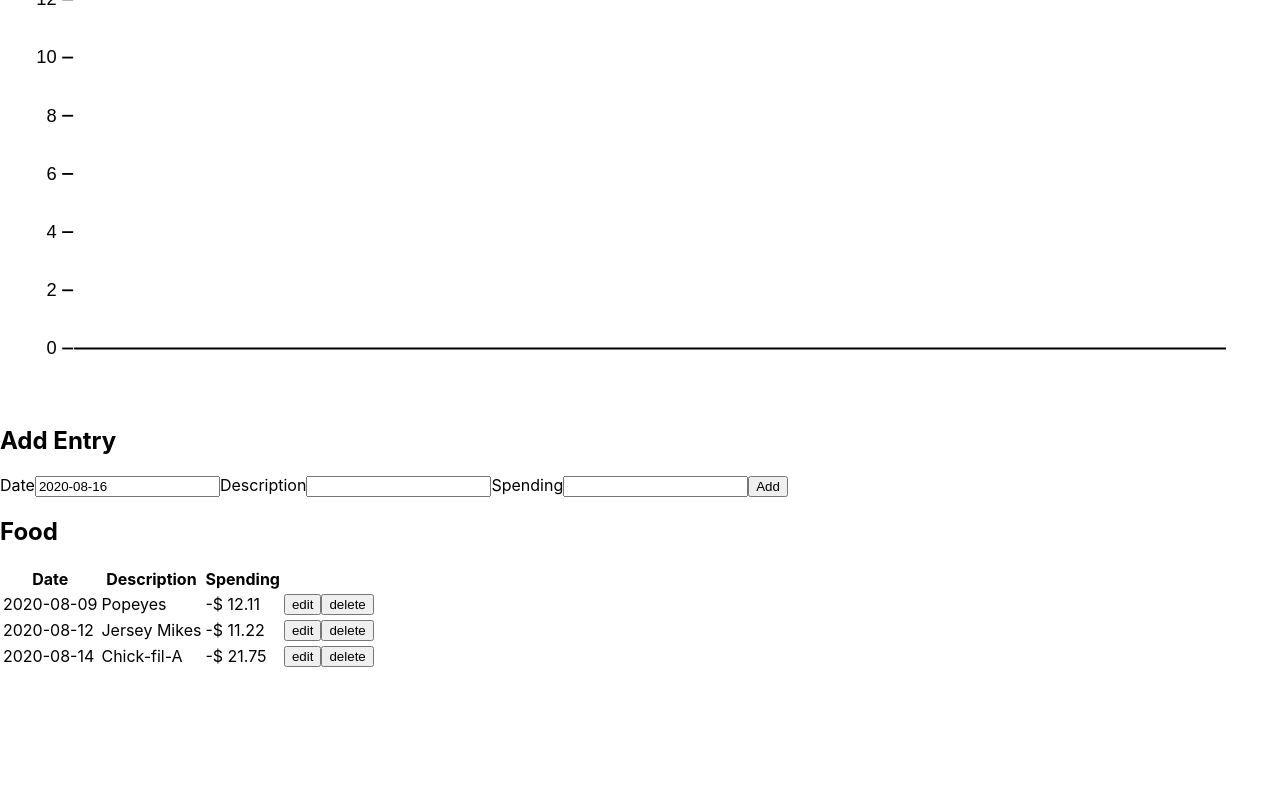
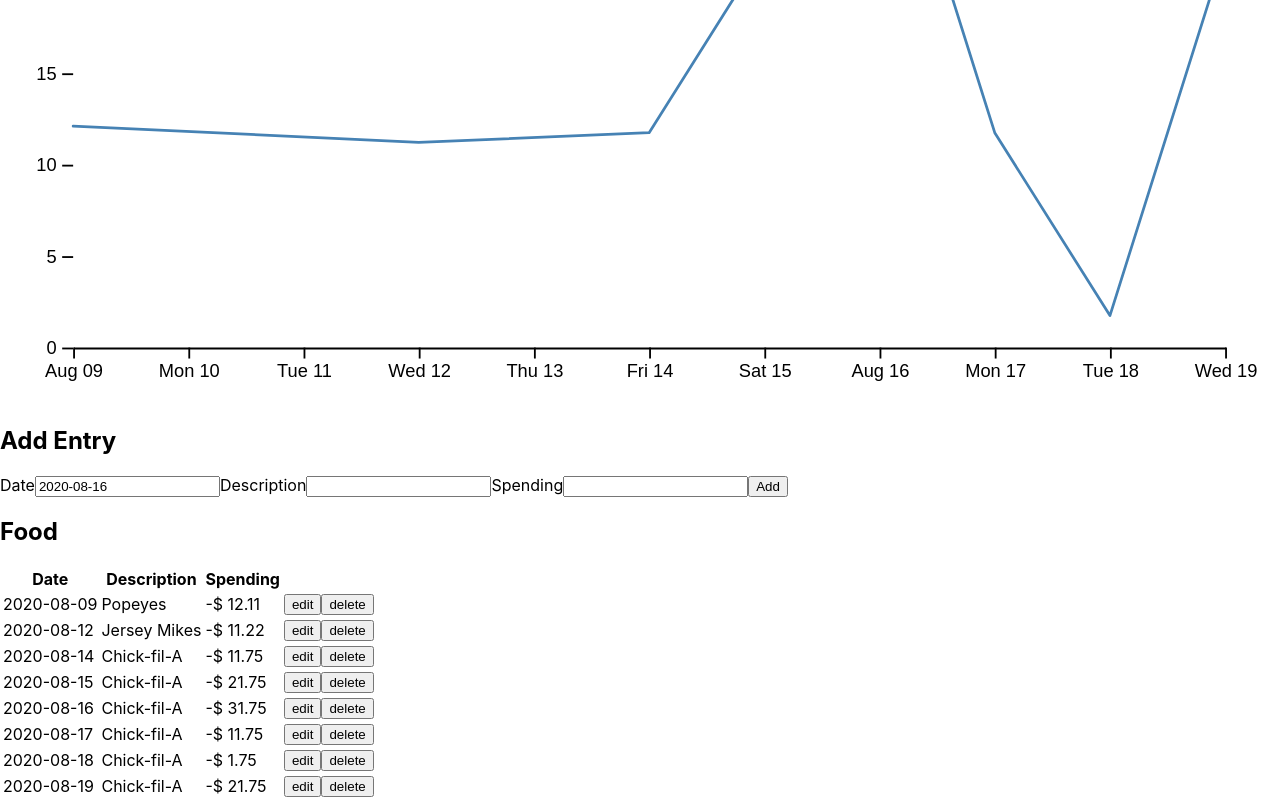
Before and after one commit to noanonoa/viz-money, a React (Create React App) app: page / in a window 1280 px wide. Shown: the part 411-1211 px from the top of the page. Before the commit the page ends 1081 px from the top, so only its background shows below. Built offline with nearby package versions, Linux system fonts and the light colour scheme.

Commit message:
d3 line chart implemented successfully

```diff
--- a/src/App.js
+++ b/src/App.js
@@ -6,9 +6,14 @@ import VizComponent from './components/VizComponent'
 
 const App = () => {
   const foodData = [
-    {id: 1, date: '2020-08-09', description: 'Popeyes', spending: 12.11},
-    {id: 2, date: '2020-08-12', description: 'Jersey Mikes', spending: 11.22},
-    {id: 3, date: '2020-08-14', description: 'Chick-fil-A', spending: 21.75}
+    {id: 1, date: "2020-08-09", description: "Popeyes", spending: 12.11},
+    {id: 2, date: "2020-08-12", description: "Jersey Mikes", spending: 11.22},
+    {id: 3, date: "2020-08-14", description: "Chick-fil-A", spending: 11.75},
+    {id: 4, date: "2020-08-15", description: "Chick-fil-A", spending: 21.75},
+    {id: 5, date: "2020-08-16", description: "Chick-fil-A", spending: 31.75},
+    {id: 6, date: "2020-08-17", description: "Chick-fil-A", spending: 11.75},
+    {id: 7, date: "2020-08-18", description: "Chick-fil-A", spending: 1.75},
+    {id: 8, date: "2020-08-19", description: "Chick-fil-A", spending: 21.75}
   ]
 
   const [foods, setFoods] = useState(foodData)
--- a/src/components/VizComponent.js
+++ b/src/components/VizComponent.js
@@ -1,11 +1,14 @@
 import React, { useState, useRef, useEffect } from 'react'
-import { select, axisBottom, scaleUtc, extent, axisLeft, scaleLinear, max } from 'd3'
+import { select, axisBottom, scaleUtc, extent, axisLeft, scaleLinear, max, line } from 'd3'
 
 const VizComponent = (props) => {
-  const [foodData, setFoodData] = useState(props.foodData)
+  const [foodData] = useState(props.foodData)
   const svgRef = useRef()
-  const data = foodData.map(({ date, spending }) => ({date, value: spending}))
-
+  const data = foodData.map(({ date, spending }) => ({date: new Date(date), value: spending}))
+  const graphLine = line()
+    .defined(d => !isNaN(d.value))
+    .x(d => x(d.date))
+    .y(d => y(d.value))
   const width = 700
   const height = 400
   const margin = {top: 20, right: 30, bottom: 30, left: 40}
@@ -28,8 +31,10 @@ const VizComponent = (props) => {
       .attr("font-weight", "bold")
       .text(data.y))
 
+      console.log((new Date("2009-09-09")))
+
   useEffect(() => {
-    console.log(`(@VizComponent.js) This is foodData props`, foodData)
+    // console.log(`(@VizComponent.js) This is foodData props`, foodData)
     const svg = select(svgRef.current)
 
     svg.attr("viewBox", [0, 0, width, height])
@@ -37,7 +42,15 @@ const VizComponent = (props) => {
       .call(xAxis)
     svg.append("g")
       .call(yAxis)
-  }, [foodData])
+    svg.append("path")
+      .datum(data)
+      .attr("fill", "none")
+      .attr("stroke", "steelblue")
+      .attr("stroke-width", 1.5)
+      .attr("stroke-linejoin", "round")
+      .attr("stroke-linecap", "round")
+      .attr("d", graphLine)
+  }, [foodData, data, graphLine])
 
   return (
     <div className="viz-container">
```
